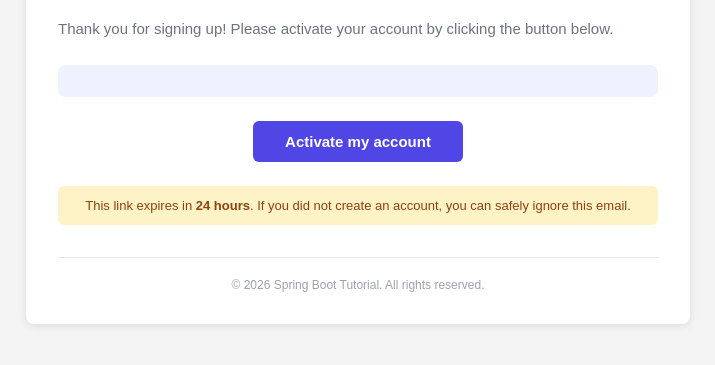
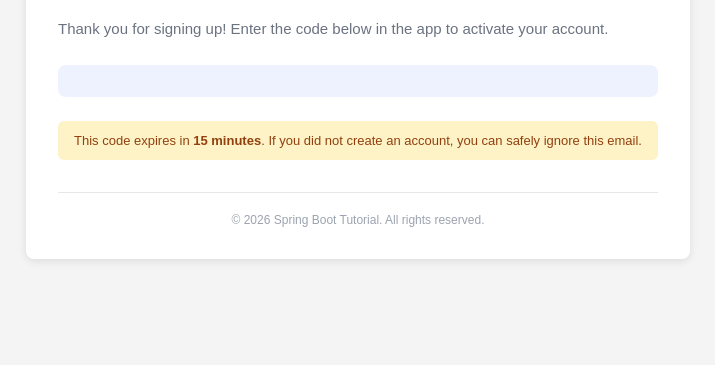
Before and after one commit to EdgarEldy/spring-boot-tutorial, a Spring app: page /activate_account in a window 1280 px wide. Shown: the part 149-514 px from the top of the page, without its empty margins (282-997 px from the left). Run offline with Thymeleaf, Linux system fonts and the light colour scheme; the template is opened without the code that fills it, so the values that code supplies are empty; some of the project's set-up classes (security, data sources, template engines, error pages and the like) are left out, and stand-ins take their place; database files in the repository are not loaded.

Commit message:
refactor(template): remove activation link from activate_account.html
The activation flow is now purely OTP: the user types the 6-digit code
in the app instead of clicking a link. The clickable button and its CSS
class are removed, and the expiry notice is updated from 24 hours to
15 minutes to match the new token TTL.

```diff
--- a/src/main/resources/templates/activate_account.html
+++ b/src/main/resources/templates/activate_account.html
@@ -48,21 +48,6 @@
             background-color: #EEF2FF;
             border-radius: 8px;
         }
-        .activation-link {
-            display: block;
-            text-align: center;
-            margin-top: 24px;
-        }
-        .activation-link a {
-            display: inline-block;
-            padding: 12px 32px;
-            background-color: #4F46E5;
-            color: #ffffff;
-            text-decoration: none;
-            border-radius: 6px;
-            font-size: 15px;
-            font-weight: 600;
-        }
         .expiry-notice {
             margin-top: 24px;
             padding: 12px 16px;
@@ -89,16 +74,13 @@
     </div>
     <p class="greeting">Hello <strong th:text="${username}">username</strong>,</p>
     <p class="message">
-        Thank you for signing up! Please activate your account by clicking the button below.
+        Thank you for signing up! Enter the code below in the app to activate your account.
     </p>
     <div class="activation-code">
         <span th:text="${activationToken}">000000</span>
     </div>
-    <div class="activation-link">
-        <a th:href="${activationLink}" target="_blank">Activate my account</a>
-    </div>
     <div class="expiry-notice">
-        This link expires in <strong>24 hours</strong>. If you did not create an account, you can safely ignore this email.
+        This code expires in <strong>15 minutes</strong>. If you did not create an account, you can safely ignore this email.
     </div>
     <div class="footer">
         &copy; 2026 Spring Boot Tutorial. All rights reserved.
```
